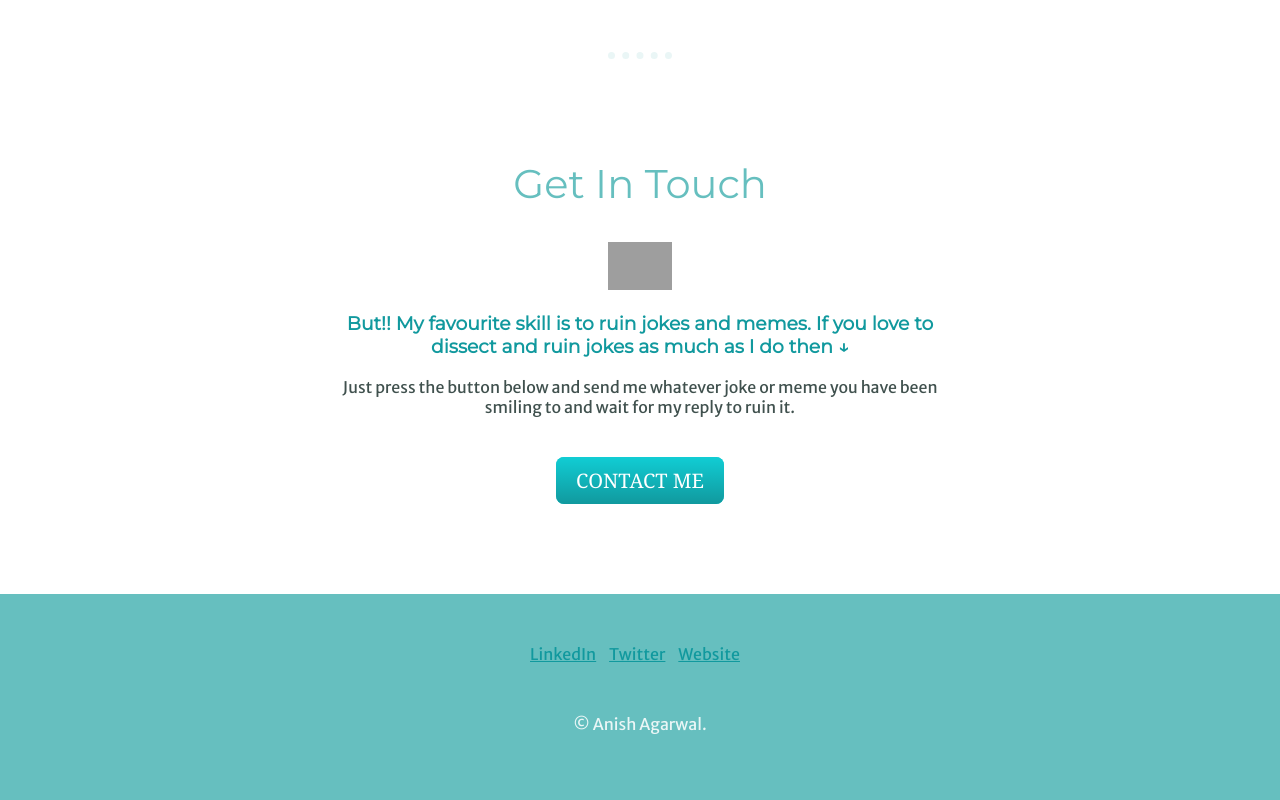
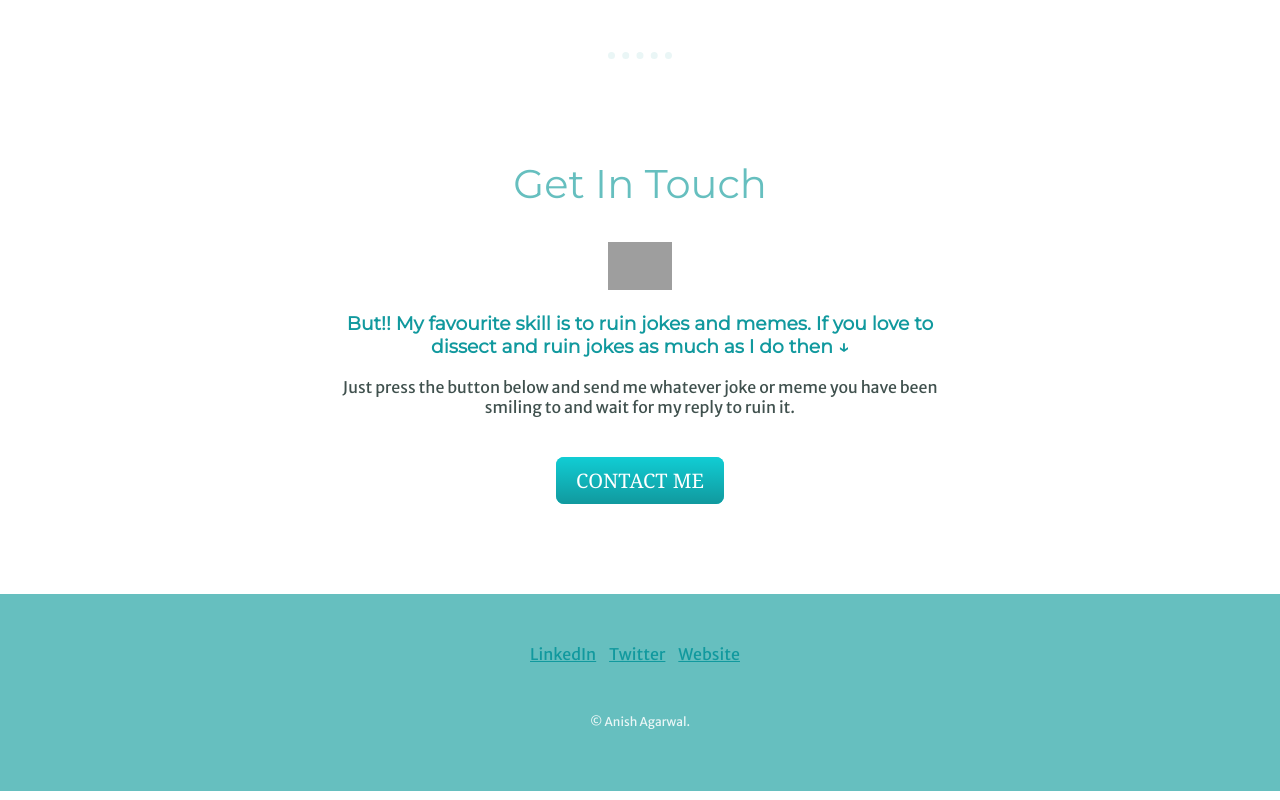
Before and after one commit to anish-agarwal05/cv2, a plain HTML site: page index.html in a window 1280 px wide. Shown: the part 2299-3099 px from the top of the page. Drawn offline with Linux system fonts and the light colour scheme; grey boxes are pictures that could not be loaded.

Commit message:
Update index.html

```diff
--- a/index.html
+++ b/index.html
@@ -60,7 +60,7 @@
     <a class="footer-link" href="https://www.linkedin.com/in/anish-agarwal-he-him-089b595b/">LinkedIn</a>
     <a class="footer-link" href="">Twitter</a>
     <a class="footer-link" href="">Website</a>
-    <p style="margin-top: 50px; color: #EAF6F6;"> © Anish Agarwal.</p>
+    <p style="margin-top: 50px; color: #EAF6F6; font-size: 0.75rem"> © Anish Agarwal.</p>
   </div>
 
 </body>
```
